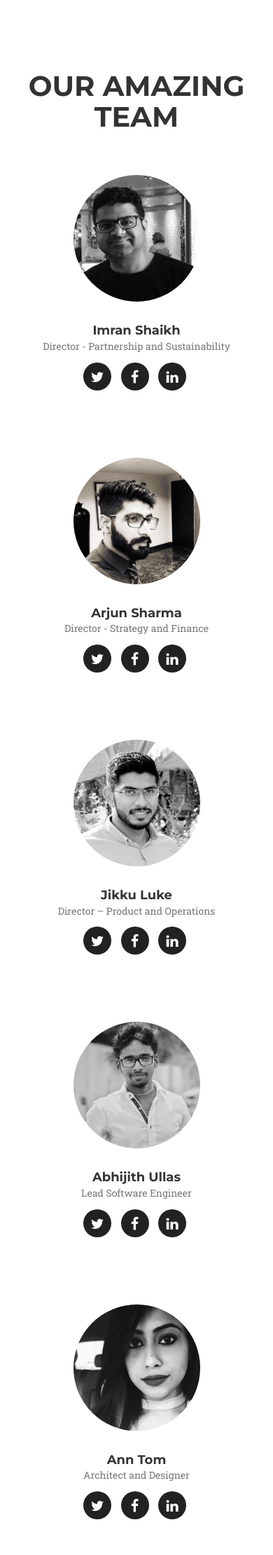
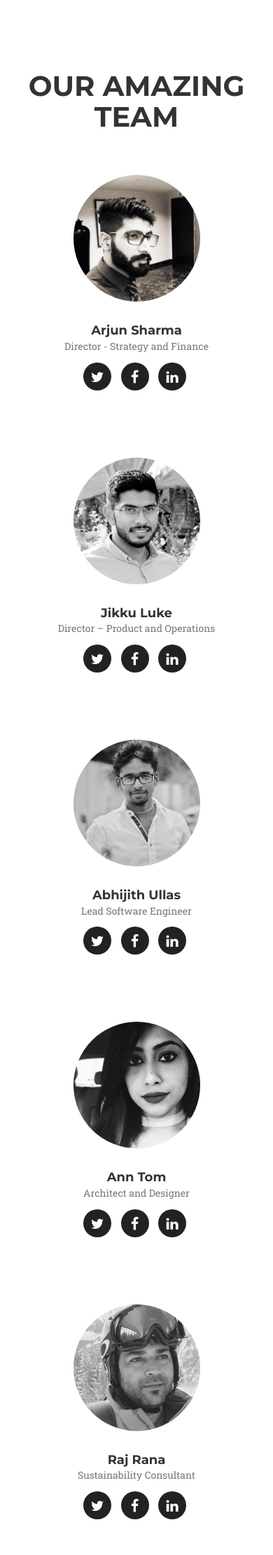
Before and after one commit to code-next/Consultkart, a Node server app: page / in a window 390 px wide. Shown: the part 3551-5773 px from the top of the page at 70% size. Run offline with Node 20, Linux system fonts and the light colour scheme; some libraries are stand-ins or nearby versions; some web fonts are replaced.

Commit message:
content update final
content update

```diff
--- a/views/index.ejs
+++ b/views/index.ejs
@@ -204,22 +204,7 @@
         </div>
         <container-fluid>
             <div class="row">
-                <div class="col-sm-4 text-right">
-                    <div class="team-member">
-                        <img src="img/team/01imran.jpg" class="img-responsive img-circle image123" alt="">
-                        <h4>Imran Shaikh</h4>
-                        <p class="text-muted">Director - Partnership and Sustainability</p>
-                        <ul class="list-inline social-buttons">
-                            <li><a href=""><i class="fa fa-twitter"></i></a>
-                            </li>
-                            <li><a href="https://www.facebook.com/imran.shaikh.589"><i class="fa fa-facebook"></i></a>
-                            </li>
-                            <li><a href="https://www.linkedin.com/in/imran-s-3b777631/"><i
-                                            class="fa fa-linkedin"></i></a>
-                            </li>
-                        </ul>
-                    </div>
-                </div>
+
                 <div class="col-sm-4 text-right">
                     <div class="team-member">
                         <img src="img/team/02Arjun.jpg" class="img-responsive img-circle image123" alt="">
@@ -301,6 +286,22 @@
                 </div>
                 <div class="col-sm-4 text-right">
                     <div class="team-member">
+                        <img src="img/team/01imran.jpg" class="img-responsive img-circle image123" alt="">
+                        <h4>Imran Shaikh</h4>
+                        <p class="text-muted">Sustainability Consultant</p>
+                        <ul class="list-inline social-buttons">
+                            <li><a href=""><i class="fa fa-twitter"></i></a>
+                            </li>
+                            <li><a href="https://www.facebook.com/imran.shaikh.589"><i class="fa fa-facebook"></i></a>
+                            </li>
+                            <li><a href="https://www.linkedin.com/in/imran-s-3b777631/"><i
+                                            class="fa fa-linkedin"></i></a>
+                            </li>
+                        </ul>
+                    </div>
+                </div>
+                <div class="col-sm-4 text-right">
+                    <div class="team-member">
                         <img src="img/team/09paul.jpg" class="img-responsive img-circle image123" alt="">
                         <h4>Paul Spurzem</h4>
                         <p class="text-muted">Sustainability Consultant</p>
@@ -344,21 +345,7 @@
                         </ul>
                     </div>
                 </div>
-                <div class="col-sm-4 text-right">
-                    <div class="team-member">
-                        <img src="img/team/Kamran.jpg" class="img-responsive img-circle image123" alt="">
-                        <h4>Kamran shaikh</h4>
-                        <p class="text-muted">Marketing Manager</p>
-                        <ul class="list-inline social-buttons">
-                            <li><a href=""><i class="fa fa-twitter"></i></a>
-                            </li>
-                            <li><a href=""><i class="fa fa-facebook"></i></a>
-                            </li>
-                            <li><a href=""><i class="fa fa-linkedin"></i></a>
-                            </li>
-                        </ul>
-                    </div>
-                </div>
+
 
 
             </div>
```
